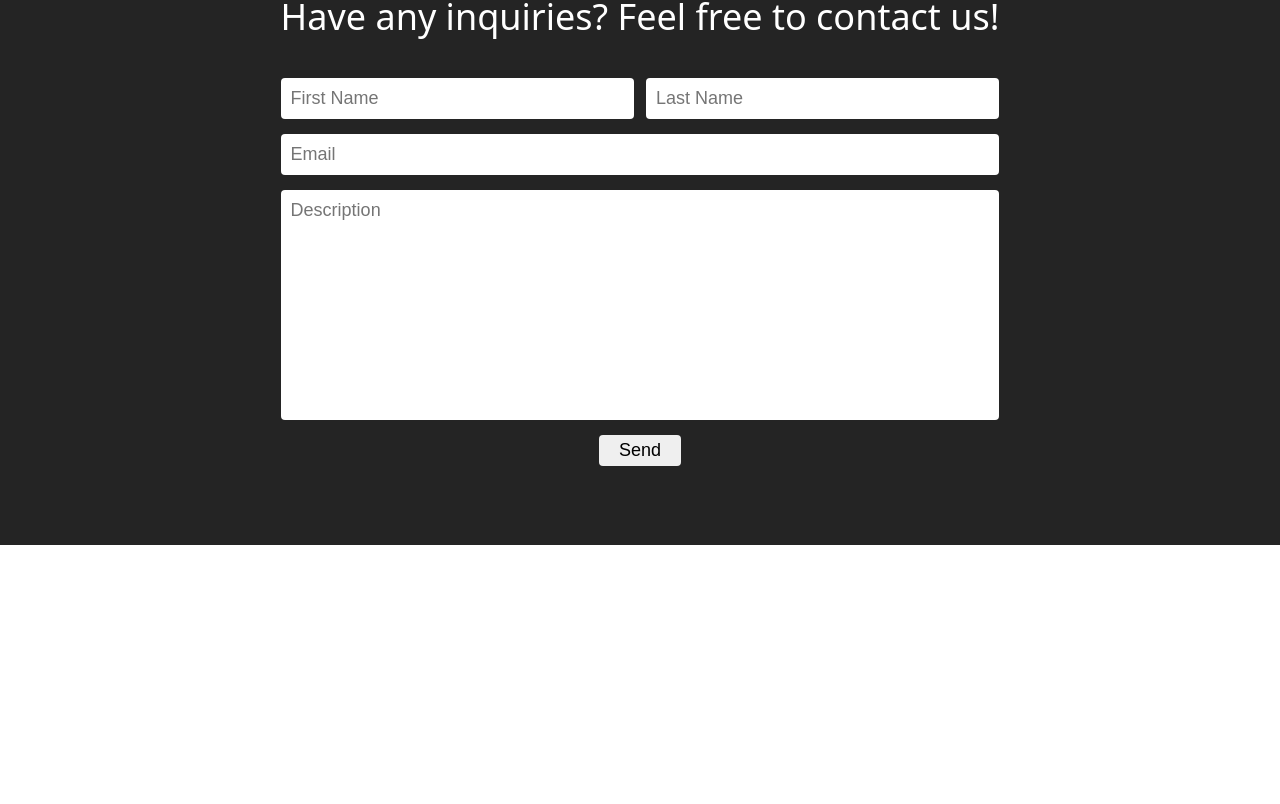
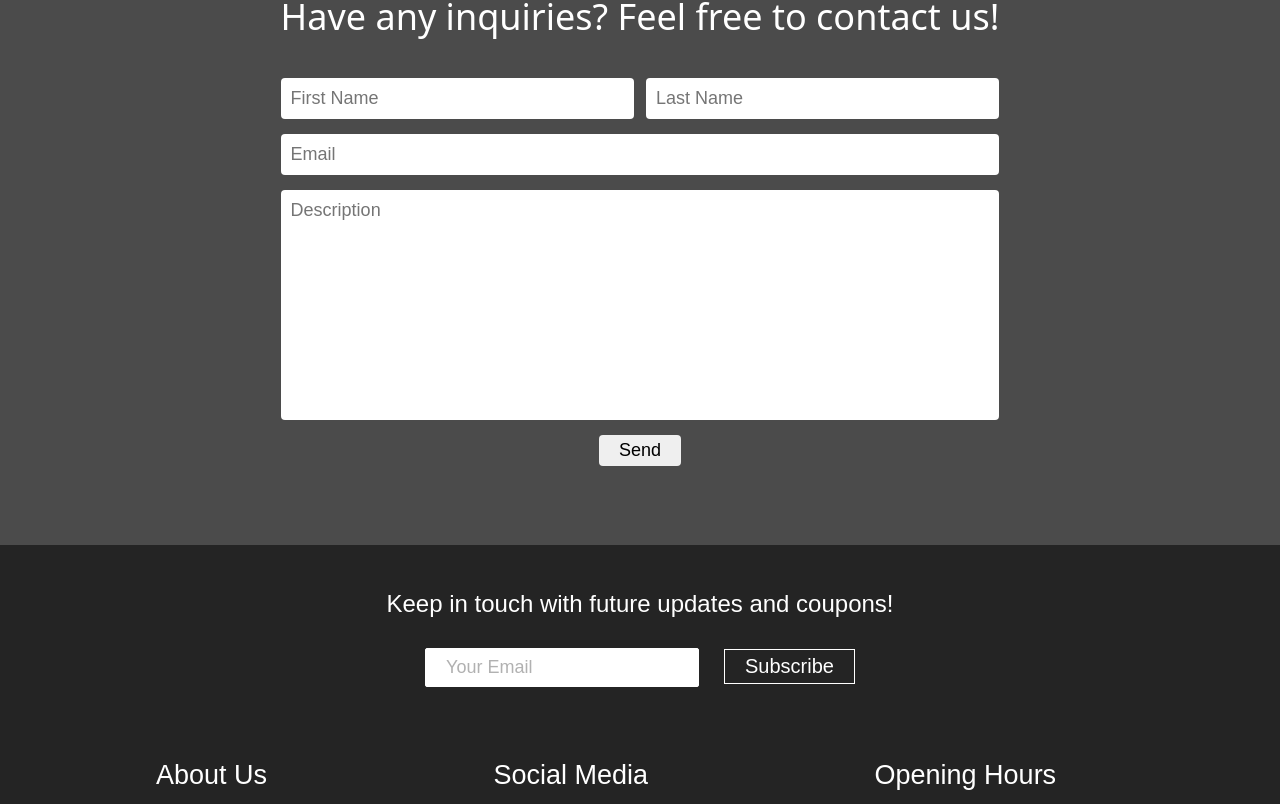
Before and after one commit to kmarquez01/torirestauraunt, a Next.js app: page /About in a window 1280 px wide. Shown: the part 2655-3459 px from the top of the page. Before the commit the page ends 3200 px from the top, so only its background shows below. Built offline with nearby package versions, Linux system fonts and the light colour scheme.

Commit message:
footer update to all pages

```diff
--- a/About/Locations.js
+++ b/About/Locations.js
@@ -16,7 +16,7 @@ function Locations(){
                         </ul>
                     </div>
                     <div className = "map-container">
-                        <iframe className = "map" src="https://www.google.com/maps/embed?pb=!1m18!1m12!1m3!1d2609.303838770957!2d-122.78135358408065!3d49.15684078759952!2m3!1f0!2f0!3f0!3m2!1i1024!2i768!4f13.1!3m3!1m2!1s0x5485d0b1ccc41d6b%3A0xeb1d67eaa14c6dfb!2sSunny%20Dragon%20Korean%20and%20Japanese%20Restaurant!5e0!3m2!1sen!2sca!4v1620768312200!5m2!1sen!2sca" ></iframe>
+                        <iframe className = "map" src= "https://www.google.com/maps/embed?pb=!1m14!1m8!1m3!1d1633.7254895727554!2d135.72232656679526!3d35.020446179528186!3m2!1i1024!2i768!4f13.1!3m3!1m2!1s0x60010799ea663f23%3A0x1b9362c78b8f2434!2zSmFwYW4sIOOAkjYxNi04MDU3IEt5b3RvLCBVa3lvIFdhcmQsIEhhbmF6b25va2l0c3VqaW1pbmFtaWNoxY0sIDctMTMg44K344Or44Kv6KW_6Zmj!5e0!3m2!1sen!2sca!4v1711488076813!5m2!1sen!2sca"></iframe>
                     </div>
                 </div>
             {/* </div> */}
--- a/pages/About/index.js
+++ b/pages/About/index.js
@@ -7,6 +7,7 @@ import Navigation from "../../Navigation"
 import Contact from "../../About/Contact"
 
 import Landing from "../../About/Landing"
+import Footer from "../../Home/Footer"
 
 function Abouts(){
     return(
@@ -16,6 +17,7 @@ function Abouts(){
             <WhoWeAre />
             <Locations />
             <Contact />
+            <Footer />
         </div>
     )
 }
--- a/pages/Cart/index.js
+++ b/pages/Cart/index.js
@@ -1,5 +1,6 @@
 
 import Cart from "../../Cart/_Cart"
+import Footer from "../../Home/Footer"
 // import {handleSubtract, handleAdd, cartItemAmount} from "../../Menu/CardItem"
 import Navigation from "../../Navigation"
 import { ShopContextProvider } from "../../contexts/shop-context"
@@ -13,7 +14,7 @@ function Carts(props){
 
             <Navigation />
             <Cart/>
-
+            <Footer />
 
         </div>
     )
--- a/pages/Menu/index.js
+++ b/pages/Menu/index.js
@@ -1,5 +1,6 @@
 
 
+import Footer from "../../Home/Footer"
 import Cards from "../../Menu/Cards"
 import { ShopContextProvider } from "../../contexts/shop-context"
 
@@ -7,9 +8,10 @@ function Menus(){
     return(
         <div>
 
-            {/* <ShopContextProvider> */}
+
             <Cards />
-            {/* </ShopContextProvider> */}
+            <Footer />
+
         </div>
     )
 }
--- a/styles/globals.css
+++ b/styles/globals.css
@@ -981,7 +981,7 @@ h1 {
 #contact{
   width: 100%;
   height: 100vh;
-  background-color: #242424
+  background-color: rgb(75, 75, 75)
 }
 
 .contact-container{
```
Also changed, not shown: 1 other file (tests, documents, lock files or other folders).
